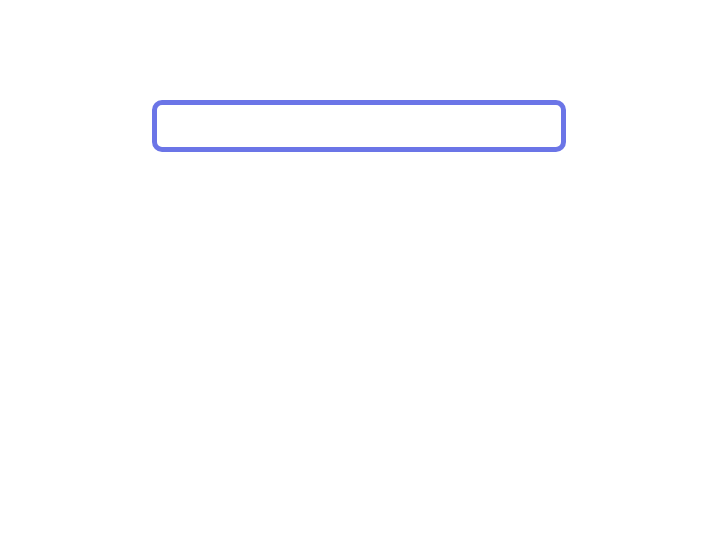
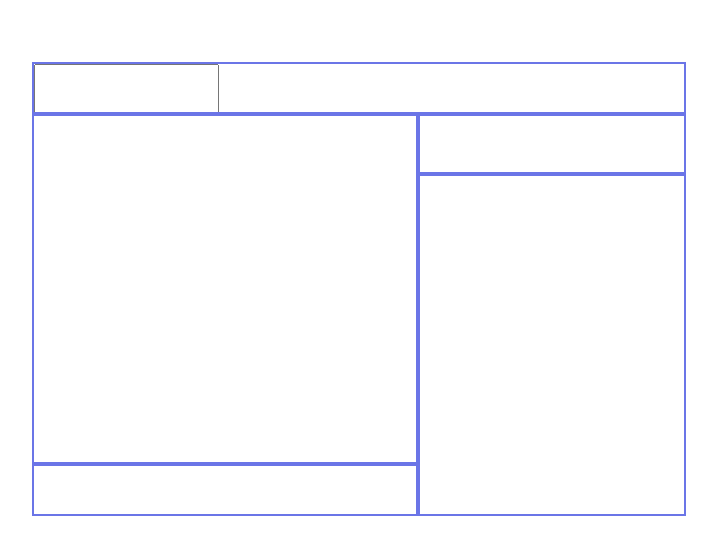
Before and after one commit to fedas25/weather_API, a plain HTML site: page index.html in a window 1280 px wide. Shown: the whole page, without its empty margins (281-998 px from the left). Drawn offline with Linux system fonts and the light colour scheme.

Commit message:
added a prototype layout

```diff
--- a/index.html
+++ b/index.html
@@ -1,5 +1,6 @@
 <!DOCTYPE html>
 <html lang="en">
+
 <head>
     <meta charset="UTF-8">
     <meta http-equiv="X-UA-Compatible" content="IE=edge">
@@ -7,10 +8,29 @@
     <title>calc</title>
     <link rel="stylesheet" href="./style.css">
 </head>
+
 <body>
 
-    <input type="text">
+    <div class="main">
+        <div class="input_form">
+            <input type="text">
+        </div>
+
+        <div class="data">
+            <div class="left_group">
+                <div class="weather_information"></div>
+                <div class="menu"></div>
+            </div>
+
+            <div class="right_group">
+                <div class="form_add_location"></div>
+                <div class="location"></div>
+            </div>
+        </div>
+
+    </div>
 
     <script src="./main.js"></script>
 </body>
+
 </html>
--- a/main.js
+++ b/main.js
@@ -8,7 +8,9 @@ formValue.addEventListener("keydown", function(key) {
     firstName = formValue.value;
     url = `${serverUrl}?name=${firstName}`;
     fetch(url)
-      .then(response => response.json())
+      .then((res) => {
+        return res.json()}
+        )
       .then((commits) => {
       if (commits.gender !== undefined && commits.gender !== null) {
         alert(firstName + " is " + commits.gender)
--- a/style.css
+++ b/style.css
@@ -1,9 +1,57 @@
-input {
-    display: block;
-    margin: 100px auto;
-    height: 40px;
-    width: 400px;
-    font-size: 30px;
-    border: 5px solid rgb(107, 117, 231);
-    border-radius: 10px;
+* {
+    margin: 0;
 }
+
+div {
+    outline: 2px solid rgb(107, 117, 231);
+}
+
+.main {
+    margin: 5% auto;
+    height: 450px;
+    width: 650px;
+    display: flex;
+    flex-direction: column;
+}
+
+.main > .input_form {
+    height: 50px;
+    width: 100%;
+    display: flex;
+}
+
+.main > .data {
+    height: 400px;
+    width: 100%;
+    display: flex;
+}
+
+.data > .left_group {
+    height: 100%;
+    width: 65%;
+}
+
+.data > .right_group {
+    height: 100%;
+    width: 45%;
+}
+
+.left_group > .weather_information {
+    height: 350px;
+    width: 100%;
+}
+
+.left_group > .menu {
+    height: 50px;
+    width: 100%;
+}
+
+.right_group > .form_add_location {
+    height: 60px;
+    width: 100%;
+}
+
+.right_group > .location {
+    height: 340px;
+    width: 100%;
+}
```
Also changed, not shown: 1 other file.
